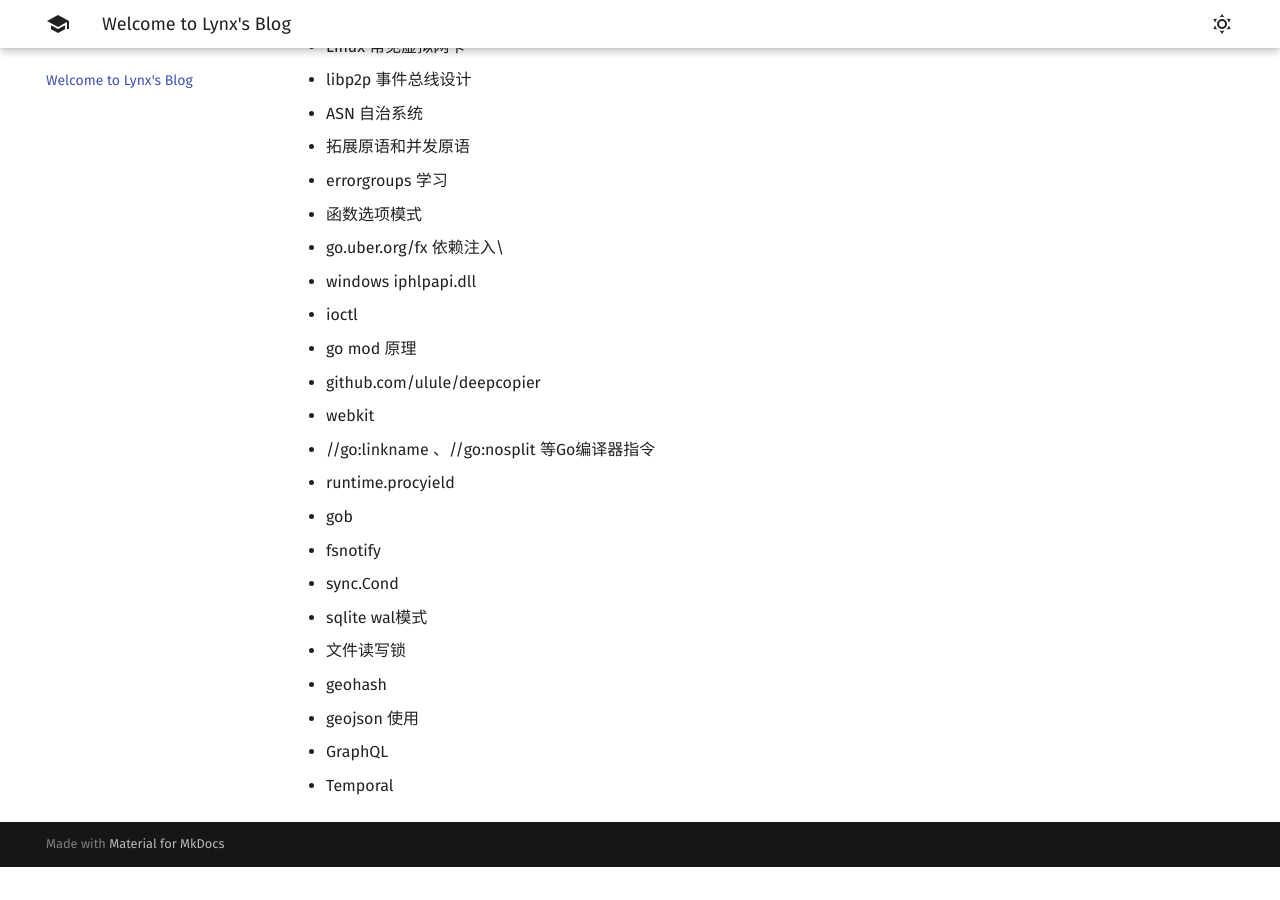
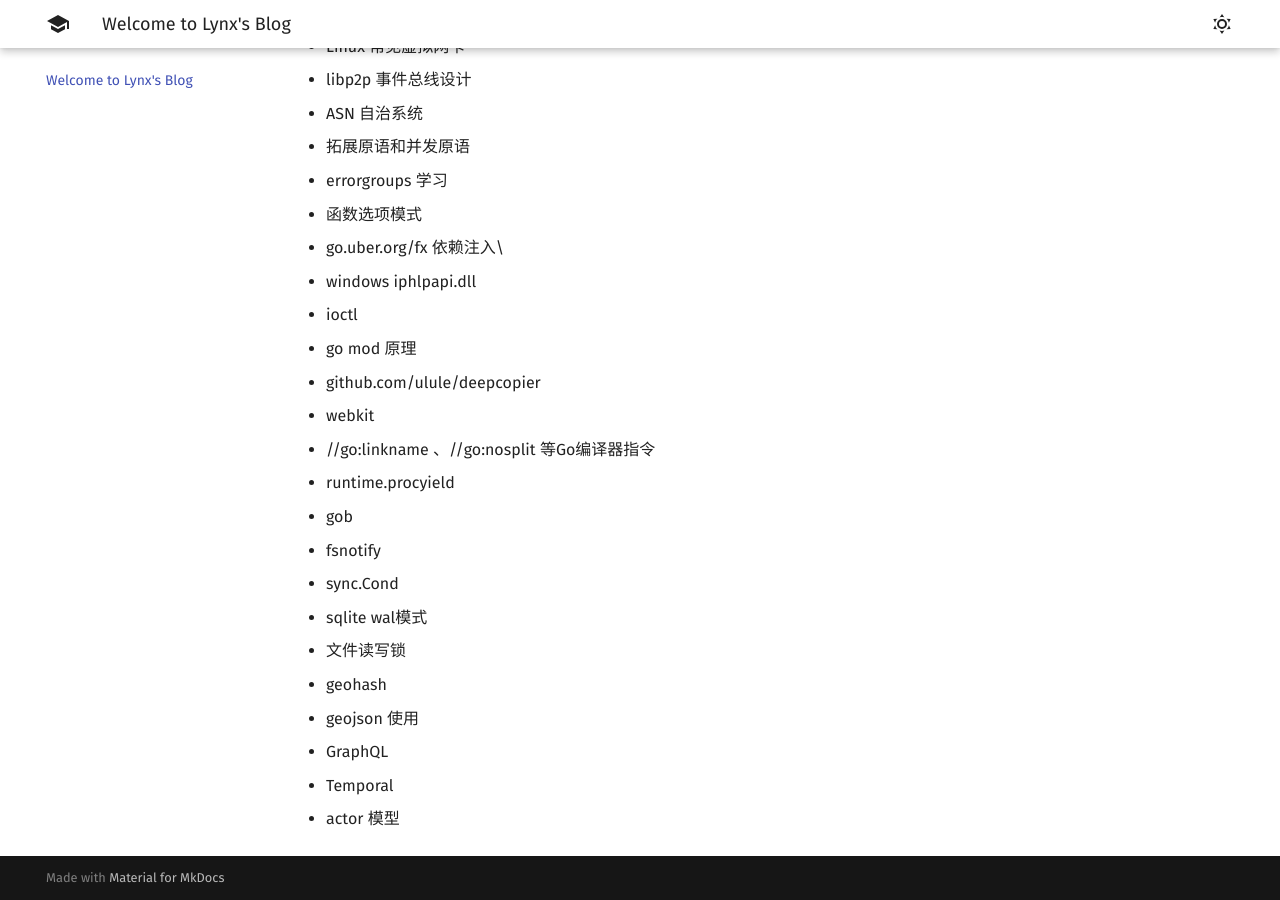
Before and after one commit to 1314liuwei/blog, an MkDocs documentation site: the page built from docs/index.md, in a window 1280 px wide and 900 px high, scrolled down 1849 px. Built offline with MkDocs 1.6.1 and Material for MkDocs 9.7.7, drawn with Linux system fonts in a browser that asks for light colours; before the commit the page ends 2716 px from its top, so only the background shows below that.

Commit message:
2023/08/28 周一

```diff
--- a/docs/index.md
+++ b/docs/index.md
@@ -73,3 +73,4 @@
 - geojson 使用
 - GraphQL
 - Temporal
+- actor 模型
```
